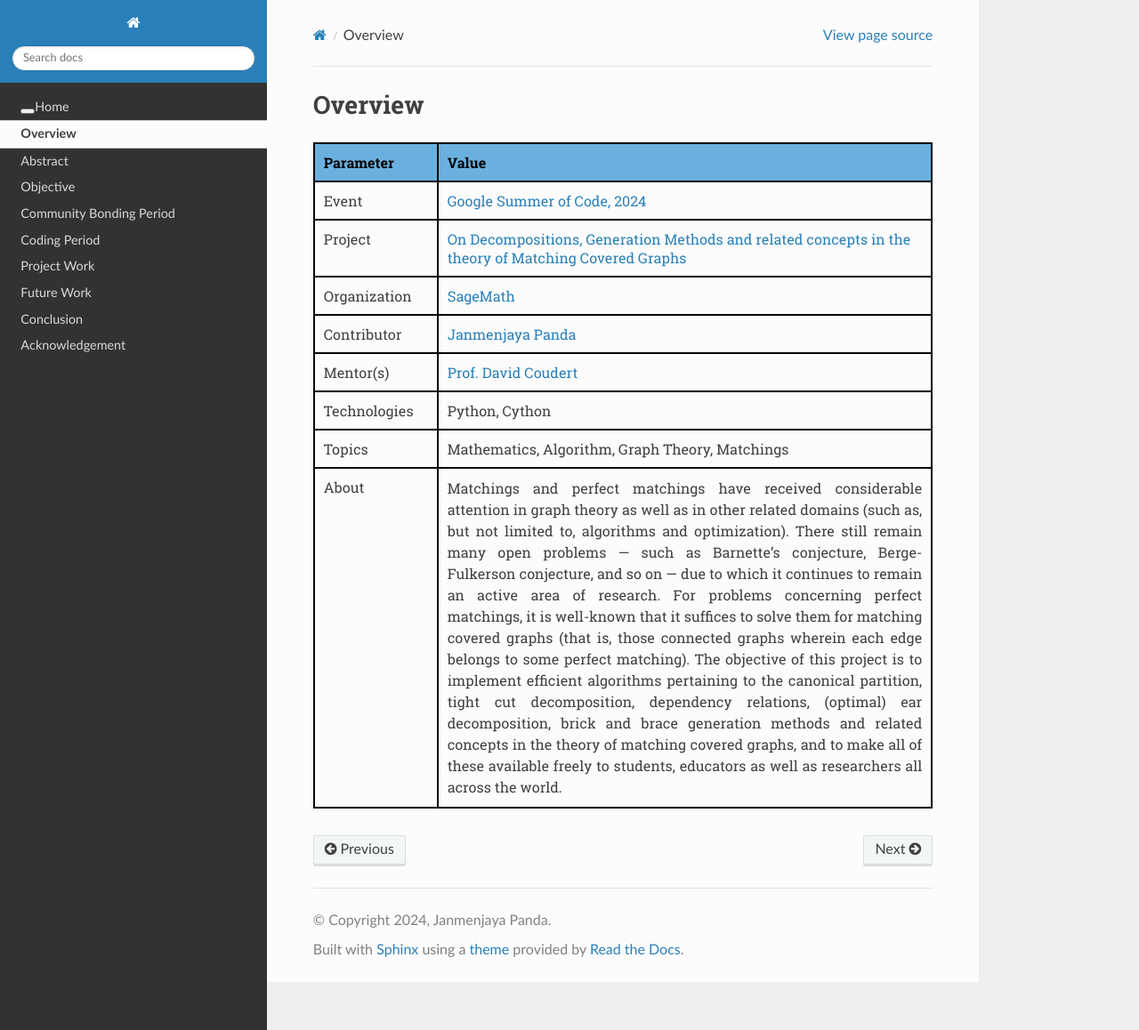
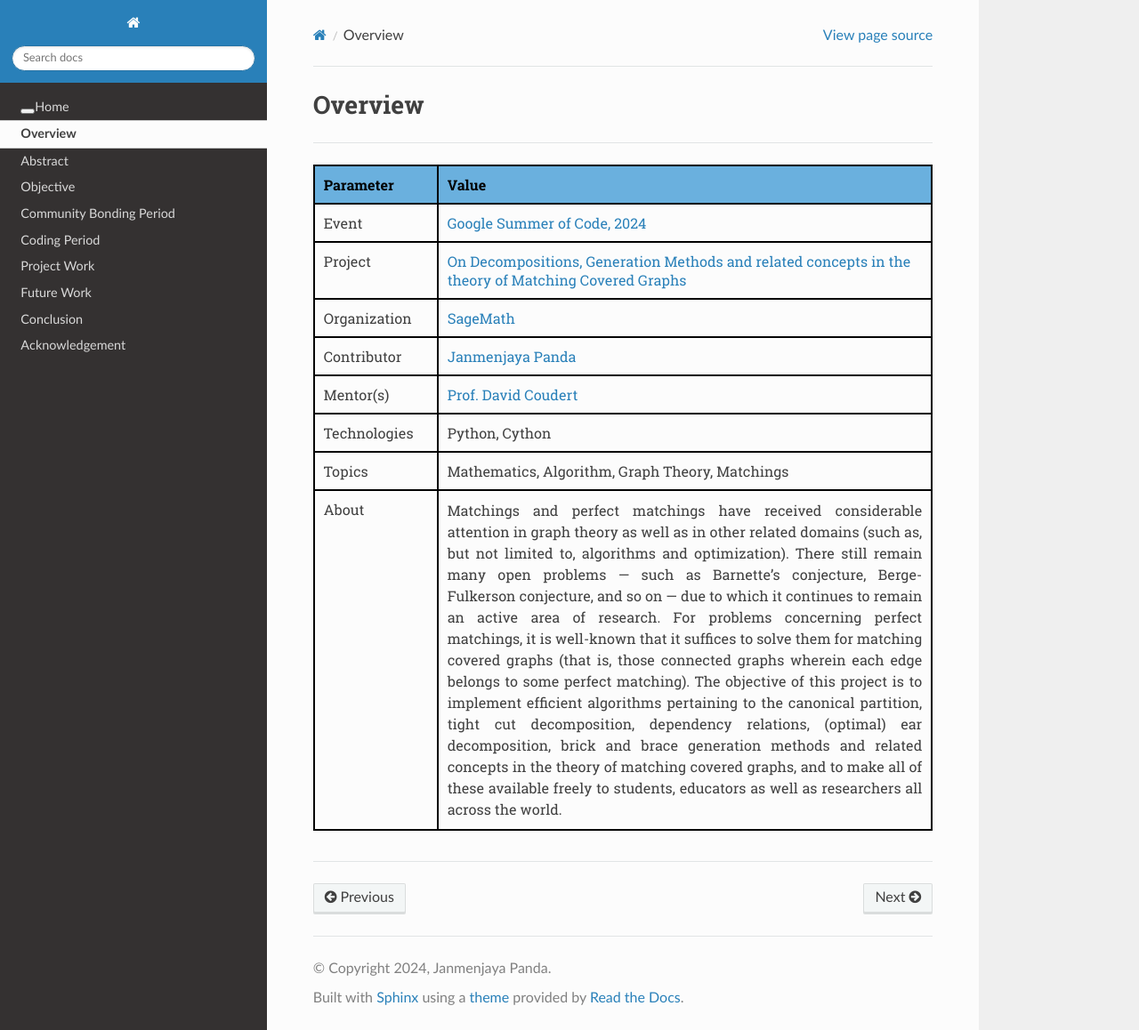
Before and after one commit to janmenjayap/GSoC-2024, a Sphinx documentation site: the page built from docs/overview.rst, in a window 1280 px wide and 1158 px high. Shown: the whole window at 89% size. Built offline with Sphinx 7.4.7 and the Read the Docs theme 3.1.0, drawn with Linux system fonts in a browser that asks for light colours.

Commit message:
modified overview page

```diff
--- a/docs/overview.rst
+++ b/docs/overview.rst
@@ -5,8 +5,9 @@
 
 .. raw:: html
 
+    <hr/>
     <div style="overflow-x: auto; max-width: 100%;">
-        <table style="width: 100%; border-collapse: collapse; font-family: Roboto Slab; margin-bottom: 30px;">
+        <table style="width: 100%; border-collapse: collapse; font-family: Roboto Slab; margin-bottom: 10px;">
             <thead>
             <tr style="background-color: #6ab0de; border: 2px solid #000;">
                 <th style="padding: 10px; border: 2px solid #000; text-align: left; width: 20%; color: black;">Parameter</th>
@@ -51,3 +52,4 @@
             </tbody>
         </table>
     </div>
+    <hr/>
```
